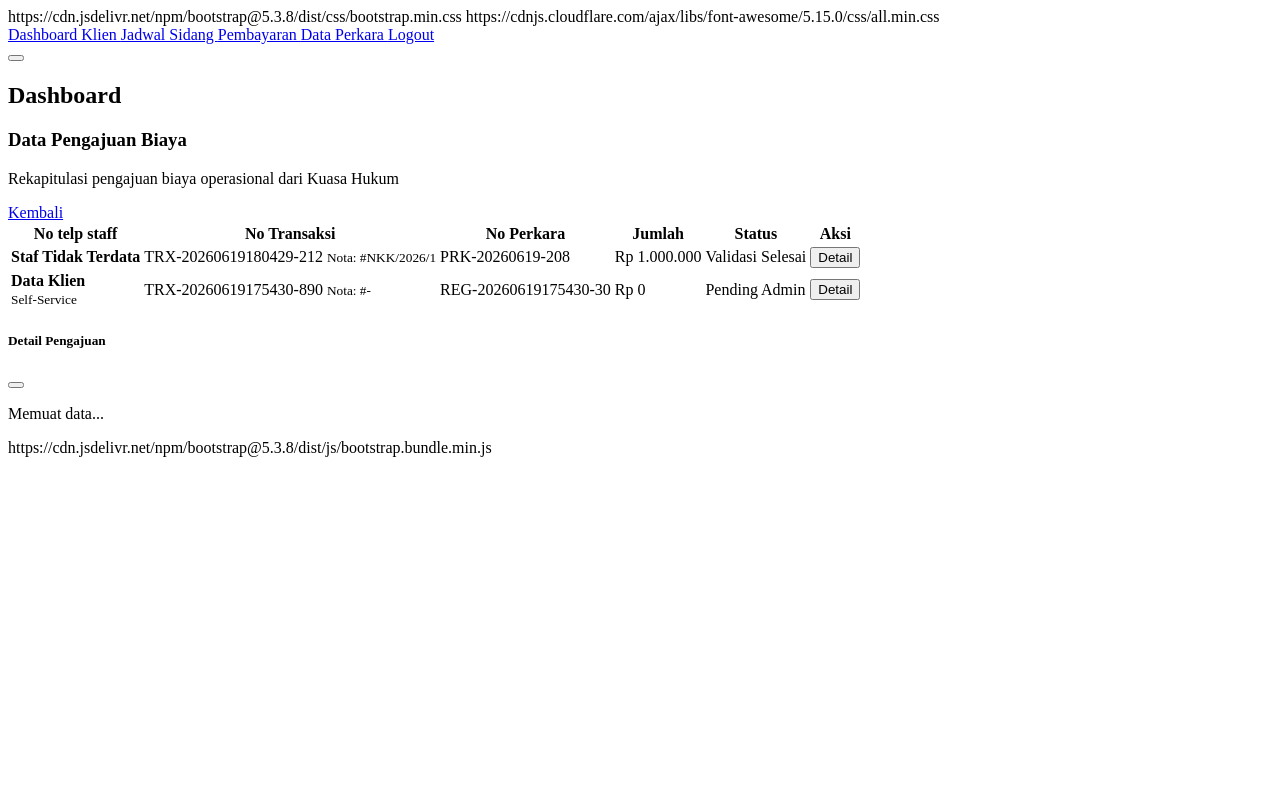
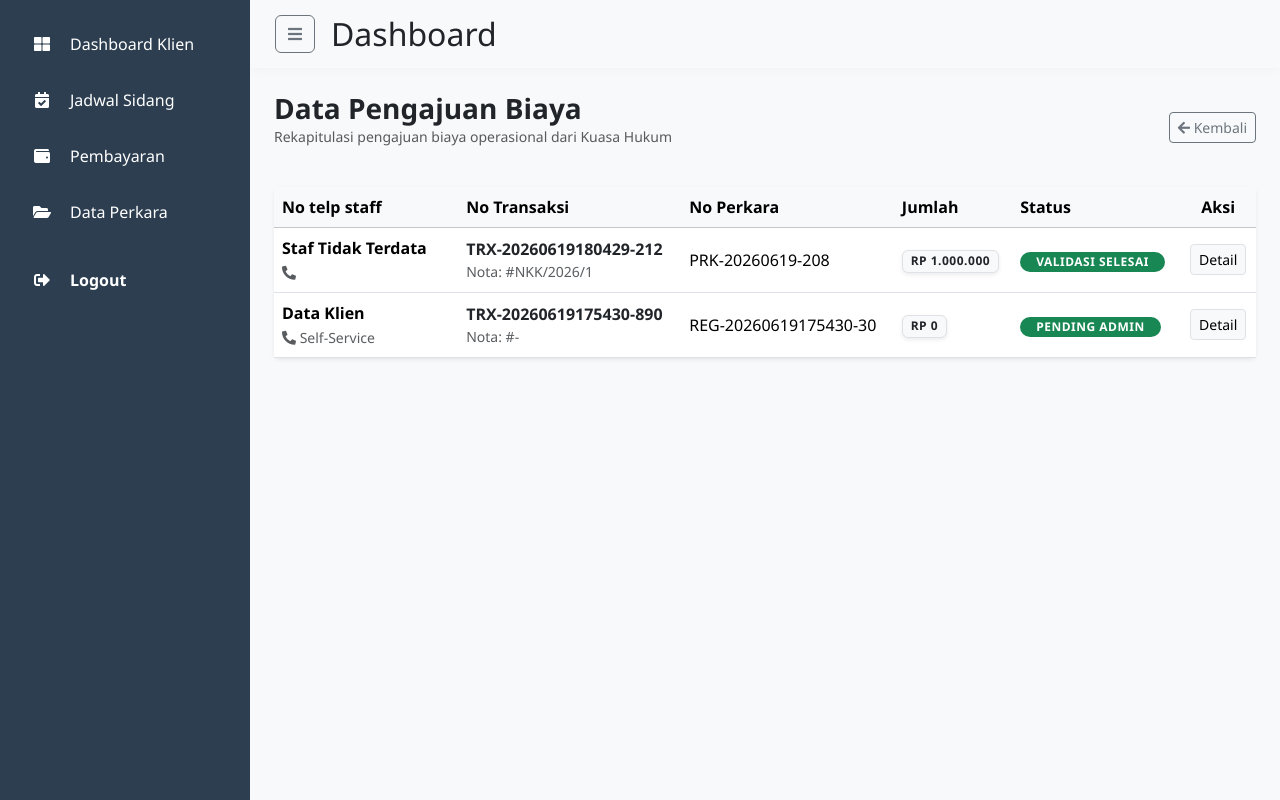
Before and after one commit to npm1nstall/SI-advokat-bug, a CodeIgniter app: page /SI-advokat-bug/index.php/keuangan/data_pengajuan in a window 1280 px wide. Run offline with CodeIgniter, Linux system fonts and the light colour scheme; the visitor is signed in with stand-in values (Sample User, id 1); data comes from the database, SQL or seed files in the repository.

Commit message:
fix: perbaikan tata letak UI, hak akses pengajuan, dan form perkara
- fix(ui): Update versi CDN Bootstrap ke 5.3.3 agar layout tidak berantakan
- fix(ui): Perbaiki path style.css sehingga warna sidebar muncul dengan benar
- fix(keuangan): Terapkan pembatasan hak akses berbasis telp_staff hanya untuk Kuasa Hukum pada monitor pengajuan
- feat(perkara): Tambahkan input nomor telepon staff saat pendaftaran perkara baru oleh klien
- fix(keuangan): Filter dropdown pilihan perkara aktif agar hanya memuat perkara yang belum diajukan ops-nya
- fix(keuangan): Filter tabel riwayat agar tidak menampilkan tagihan draft (hanya yang sudah diajukan)
- fix(routing): Perbaiki error 404 redirect tujuan setelah submit pengajuan operasional

```diff
--- a/application/config/config.php
+++ b/application/config/config.php
@@ -27,7 +27,7 @@ date_default_timezone_set('Asia/Jakarta');
 | a PHP script and you can easily do that on your own.
 |
 */
-$config['base_url'] = 'http://127.0.0.1:8080/SI_advokat/';
+$config['base_url'] = 'http://localhost/SI-advokat-bug/';
 
 /*
 |--------------------------------------------------------------------------
--- a/application/controllers/Keuangan.php
+++ b/application/controllers/Keuangan.php
@@ -45,21 +45,37 @@ class Keuangan extends CI_Controller {
         $this->_render('klien/v_pembayaran_klien', $data);
     }
 
-	public function pengajuan_ops() {
-    $data['title'] = 'Ajukan Biaya Ops';
+    public function pengajuan_ops() {
+        $data['title'] = 'Ajukan Biaya Ops';
 
-    // Ambil semua riwayat pengajuan tanpa membatasi hanya yang "Pending Pimpinan"
-    $data['riwayat_pengajuan'] = $this->db
-        ->select('keuangan.*, perkara.JUDUL_perkara AS JUDUL_PERKARA')
-        ->from('keuangan')
-        ->join('perkara', 'perkara.NO_PERKARA = keuangan.NO_PERKARA', 'left')
-        // Filter berdasarkan nomor telepon staff yang login agar tidak melihat data orang lain
-        ->where('keuangan.TELP_STAFF', $this->session->userdata('telp_staff'))
-        ->get()
-        ->result_array();
+        // Ambil daftar perkara untuk dropdown (hanya yang belum diajukan biaya ops)
+        $this->db->select('perkara.*');
+        $this->db->from('perkara');
+        $this->db->join('keuangan', 'keuangan.NO_PERKARA = perkara.NO_PERKARA', 'left');
+        $this->db->where('keuangan.TGL_PENGAJUAN_OPS IS NULL', null, false);
 
-    $this->_render('dashboard/keuangan/v_pengajuan_ops', $data); // Sesuaikan dengan nama view Anda
-	}
+        if (strtolower($this->session->userdata('jabatan')) == 'kuasa hukum') {
+            $this->db->where('perkara.TELP_STAFF', $this->session->userdata('telp_staff'));
+        }
+        $this->db->where('perkara.STATUS_perkara !=', 'Selesai');
+        $data['perkara_ops'] = $this->db->get()->result_array();
+
+        $this->db->select('keuangan.*, perkara.JUDUL_perkara AS JUDUL_PERKARA');
+        $this->db->from('keuangan');
+        $this->db->join('perkara', 'perkara.NO_PERKARA = keuangan.NO_PERKARA', 'left');
+
+        // Filter berdasarkan nomor telepon staff HANYA JIKA login sebagai Kuasa Hukum
+        if (strtolower($this->session->userdata('jabatan')) == 'kuasa hukum') {
+            $this->db->where('keuangan.TELP_STAFF', $this->session->userdata('telp_staff'));
+        }
+
+        // Hanya tampilkan yang sudah diajukan (TGL_PENGAJUAN_OPS tidak kosong)
+        $this->db->where('keuangan.TGL_PENGAJUAN_OPS IS NOT NULL', null, false);
+
+        $data['riwayat_pengajuan'] = $this->db->order_by('keuangan.TGL_PENGAJUAN_OPS', 'DESC')->get()->result_array();
+
+        $this->_render('dashboard/keuangan/v_pengajuan_ops', $data); // Sesuaikan dengan nama view Anda
+    }
 
 
     public function proses_pengajuan() {
@@ -93,7 +109,7 @@ class Keuangan extends CI_Controller {
 
     // 5. Beri notifikasi sukses dan kembalikan ke halaman monitor
     $this->session->set_flashdata('pesan_sukses', 'Pengajuan dana operasional berhasil dikirim ke Pimpinan!');
-    redirect('dashboard/pengajuan_ops');
+    redirect('keuangan/pengajuan_ops');
 	}
 
 
--- a/application/controllers/Perkara.php
+++ b/application/controllers/Perkara.php
@@ -114,6 +114,7 @@ class perkara extends CI_Controller {
 			'NAMA_KLIEN'     => $nama_klien,
 			'TELP_KLIEN'     => $telp_klien,
 			'ALAMAT_KLIEN'   => $alamat_klien,
+			'TELP_STAFF'     => $this->input->post('telp_staff'), // Menyimpan telp_staff dari form input
 			'BERKAS_perkara' => $file_data['file_name'],
 			'TGL_MASUK'      => date('Y-m-d H:i:s'),
 			'STATUS_perkara' => 'Baru'
@@ -123,6 +124,7 @@ class perkara extends CI_Controller {
 		$data_alur_ops = [
 			'NO_TRANSAKSI'          => 'TRX-' . date('YmdHis') . '-' . rand(100, 999),
 			'NO_PERKARA'            => $NO_PERKARA,
+			'TELP_STAFF'            => $this->input->post('telp_staff'), // Menyimpan telp_staff dari form input ke tabel keuangan
 			'STATUS_VERIFIKASI_OPS' => 'Pending Admin',
 			'STATUS_BAYAR_KLIEN'    => 'Belum Bayar'
 		];
--- a/application/views/auth/v_footer.php
+++ b/application/views/auth/v_footer.php
@@ -13,7 +13,7 @@ Dipanggil di: Semua view via $this->_render()
 <!-- CDN jQuery + Bootstrap JS dari folder assets -->
 <!-- JQuery wajib duluan baru Bootstrap, urutan ga boleh kebalik -->
 <script src="https://code.jquery.com/jquery-3.7.1.min.js" integrity="sha256-/JqT3SQfawRcv/BIHPThkBvs0OEvtFFmqPF/lYI/Cxo=" crossorigin="anonymous"></script>
-https://cdn.jsdelivr.net/npm/bootstrap@5.3.8/dist/js/bootstrap.bundle.min.js
+<script src="https://cdn.jsdelivr.net/npm/bootstrap@5.3.3/dist/js/bootstrap.bundle.min.js"></script>
 
 
 
--- a/application/views/auth/v_header.php
+++ b/application/views/auth/v_header.php
@@ -15,13 +15,13 @@
     -->
 
     <!-- CDN boostrap css -->
-   https://cdn.jsdelivr.net/npm/bootstrap@5.3.8/dist/css/bootstrap.min.css
+    <link rel="stylesheet" href="https://cdn.jsdelivr.net/npm/bootstrap@5.3.3/dist/css/bootstrap.min.css">
 
     <!-- CDN FontAwesome 5 Icons buat icon menu, button, dll -->
-    https://cdnjs.cloudflare.com/ajax/libs/font-awesome/5.15.0/css/all.min.css
+    <link rel="stylesheet" href="https://cdnjs.cloudflare.com/ajax/libs/font-awesome/5.15.0/css/all.min.css">
 
     <!-- Load CSS custom kamu. ?v=2.0 buat force refresh cache browser -->
-    <link rel="stylesheet" href="<?php echo base_url('assets/css/style.css?v=2.0');?>">
+    <link rel="stylesheet" href="<?php echo base_url('assets/style.css?v=2.0');?>">
 
 </head>
 <?php
--- a/application/views/perkara/v_daftar.php
+++ b/application/views/perkara/v_daftar.php
@@ -124,6 +124,10 @@
             <input type="text" name="judul" class="form-control" required>
           </div>
           <div class="mb-3">
+            <label class="form-label">Nomor Telepon Staff</label>
+            <input type="text" name="telp_staff" class="form-control" placeholder="Masukkan Nomor Telepon Staff">
+          </div>
+          <div class="mb-3">
             <label class="form-label">Upload Berkas</label>
             <input type="file" name="berkas_perkara" class="form-control" required>
           </div>
--- a/index.php
+++ b/index.php
@@ -68,7 +68,8 @@ date_default_timezone_set('Asia/Jakarta');
 switch (ENVIRONMENT)
 {
 	case 'development':
-		error_reporting(-1);
+		// error_reporting(-1);
+		error_reporting(E_ALL & ~E_DEPRECATED & ~E_NOTICE);
 		ini_set('display_errors', 1);
 	break;
 
```
Also changed, not shown: application/controllers/Dashboard.php (+18 -2 lines), .htaccess, 3 other files.
